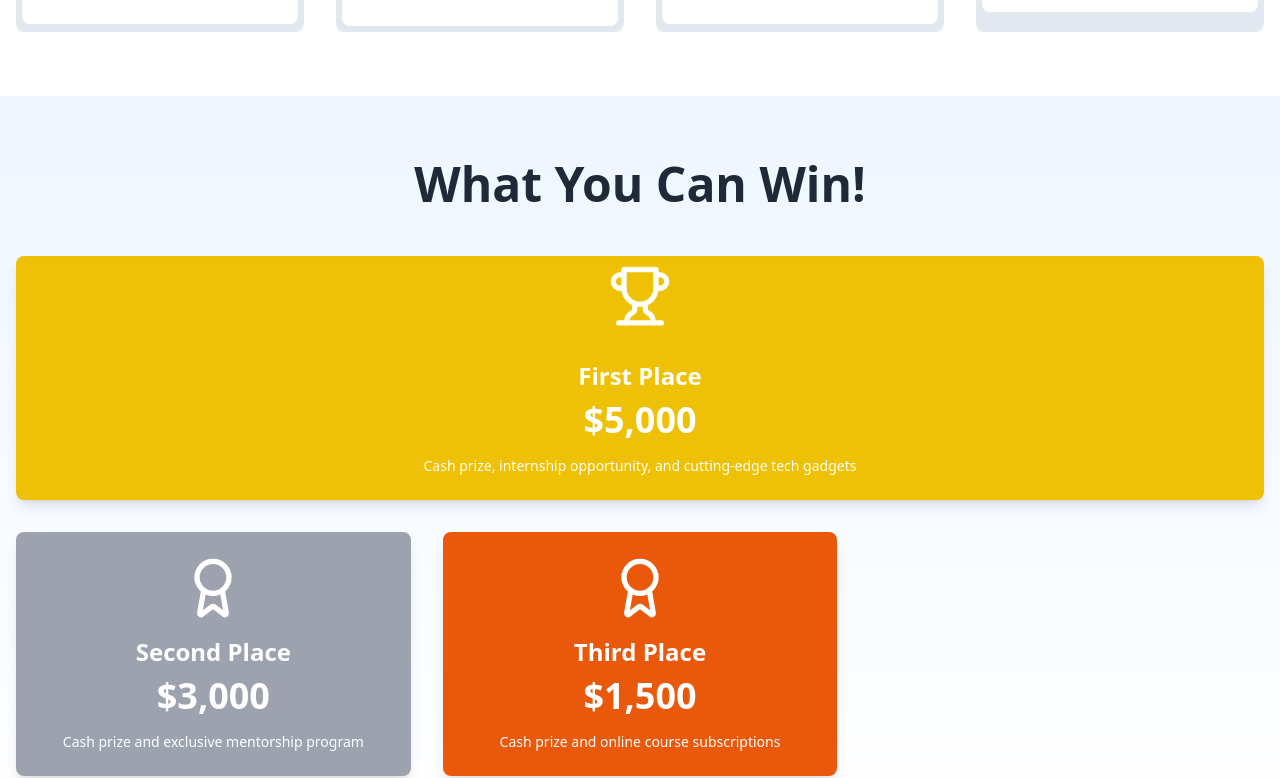
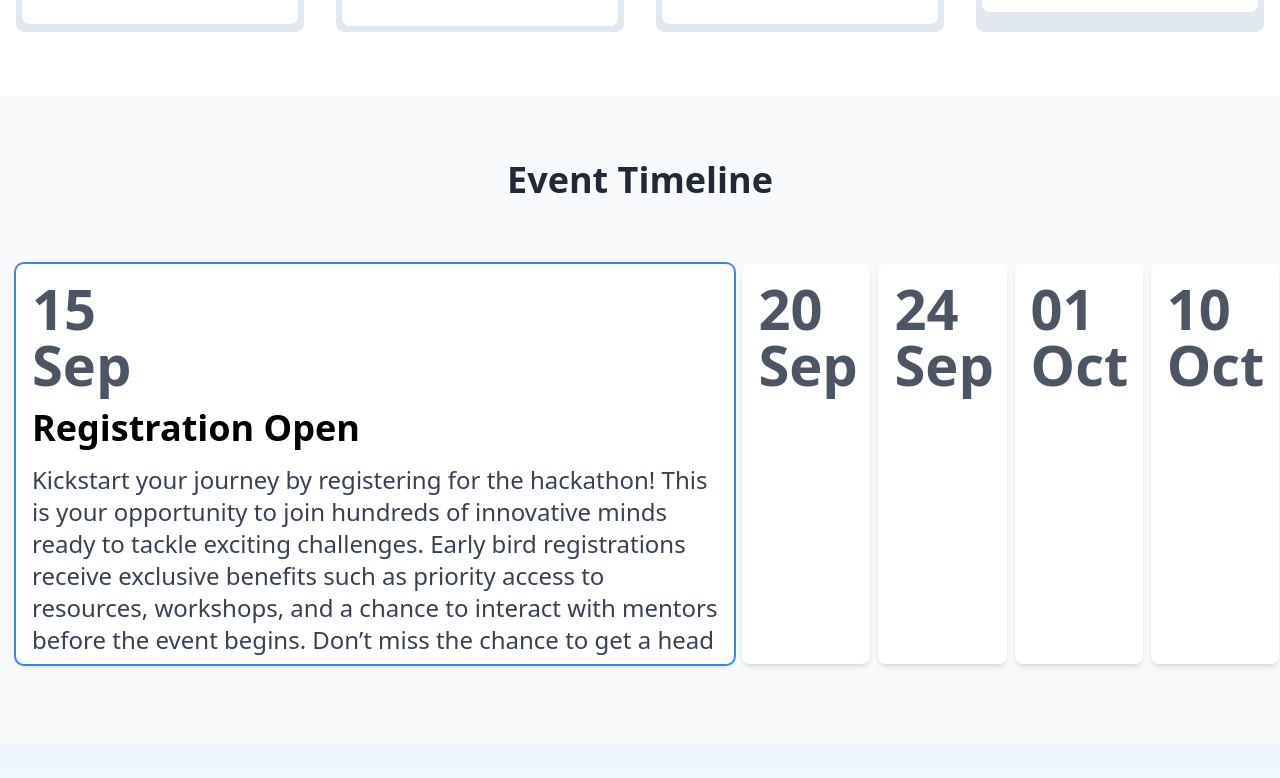
Before and after one commit to Dinil-Thilakarathne/HackUni, a Next.js app: page / in a window 1280 px wide. Shown: the part 1312-2090 px from the top of the page. Built offline with nearby package versions, Linux system fonts and the light colour scheme.

Commit message:
feat: add Timeline  section

```diff
--- a/app/page.tsx
+++ b/app/page.tsx
@@ -2,7 +2,7 @@ import Header from "@/components/Header";
 import Hero from "@/components/Hero";
 import IntroductionSection from "@/components/IntroSection";
 import PrizesSection from "@/components/PrizeSection";
-import AnimatedBox from "@/components/ui/AnimatedBox";
+import HorizontalTimelineSection from "@/components/TimelineSection";
 
 export default function Home() {
   return (
@@ -10,15 +10,8 @@ export default function Home() {
       <Header />
       <Hero />
       <IntroductionSection />
+      <HorizontalTimelineSection/>
       <PrizesSection />
-      <div className="h-screen flex items-center justify-center">
-        <AnimatedBox>
-          <span>
-            Lorem ipsum dolor sit amet consectetur adipisicing elit. Cum,
-            necessitatibus!
-          </span>
-        </AnimatedBox>
-      </div>
     </div>
   );
 }
--- a/components/IntroSection.tsx
+++ b/components/IntroSection.tsx
@@ -66,7 +66,7 @@ export default function IntroductionSection() {
               transition={{ duration: 0.6, delay: 0.1 * index }}
               whileHover={{ scale: 1.05 }}
             >
-              <AnimatedBox className="flex h-full w-full items-center justify-center" borderWidth={6}>
+              <AnimatedBox className="flex h-full w-full items-center justify-center" borderWidth={6} borderColor="#3b82f6">
                 <div className="flex flex-col items-center text-center">
                   <div className="mb-4 rounded-full bg-blue-500 p-3 text-white">
                     <objective.icon className="h-8 w-8" />
--- a/components/PrizeSection.tsx
+++ b/components/PrizeSection.tsx
@@ -44,13 +44,13 @@ export default function PrizesSection() {
         >
           What You Can Win!
         </motion.h2>
-        <div className="grid grid-cols-1 gap-8 md:grid-cols-3">
+        <div className="grid grid-cols-1 gap-8 md:grid-cols-2">
           {prizes.map((prize, index) => (
             <motion.div
               key={index}
               className={`relative overflow-hidden rounded-lg shadow-lg ${
                 index === 0
-                  ? "md:col-span-3"
+                  ? "md:col-span-2"
                   : index < 3
                     ? "md:col-span-1"
                     : "md:col-span-1"
@@ -59,10 +59,9 @@ export default function PrizesSection() {
               whileInView={{ opacity: 1, y: 0 }}
               viewport={{ once: true }}
               transition={{ duration: 0.6, delay: index * 0.1 }}
-              whileHover={{ scale: 1.05 }}
-            >
+                          >
               <div
-                className={`${prize.color} flex h-full flex-col items-center justify-center p-6 text-center text-white`}
+                className={`${prize.color} flex h-full flex-col items-center justify-center p-8 text-center text-white`}
               >
                 <prize.icon
                   className={`mb-4 h-16 w-16 ${index === 0 ? "animate-bounce" : ""}`}
--- /dev/null
+++ b/components/TimelineSection.tsx
@@ -0,0 +1,109 @@
+"use client";
+
+import { useState } from "react";
+import { motion, AnimatePresence } from "framer-motion";
+import { cn } from "@/libs/utils";
+
+const timelineEvents = [
+    {
+      title: "Registration Open",
+      date: "15 Sep",
+      description:
+        "Kickstart your journey by registering for the hackathon! This is your opportunity to join hundreds of innovative minds ready to tackle exciting challenges. Early bird registrations receive exclusive benefits such as priority access to resources, workshops, and a chance to interact with mentors before the event begins. Don’t miss the chance to get a head start!",
+    },
+    {
+      title: "Registration Close",
+      date: "20 Sep",
+      description:
+        "The clock is ticking! This is your last opportunity to assemble your team and register for the hackathon before the deadline. Ensure all your details are correct, and be ready to dive into the challenge. After registration closes, no further entries will be accepted, so make sure your team is in!",
+    },
+    {
+      title: "Awareness Sessions",
+      date: "24 Sep",
+      description:
+        "Join our insightful awareness sessions, where you’ll learn everything you need to know about the hackathon. From understanding the event's themes to grasping the competition rules, this is your chance to gain insider knowledge. Experts from various industries will provide valuable tips, helping you refine your approach and maximize your chances of success.",
+    },
+    {
+      title: "Initial Rounds",
+      date: "01 Oct",
+      description:
+        "The competition begins! In the initial rounds, teams will present their concepts and prototypes. This is your moment to showcase creativity and technical skill, as the judges will evaluate each project based on innovation, feasibility, and impact. Early feedback will be provided, helping teams refine their ideas for the final round. Show the judges what you've got!",
+    },
+    {
+      title: "Final Rounds",
+      date: "10 Oct",
+      description:
+        "The top teams advance to the final rounds, where the stakes are higher, and the pressure is on. With refined prototypes and sharpened ideas, participants must deliver their best work. Teams will present their projects in front of a distinguished panel of judges. This is your chance to impress and secure your spot as a potential winner of the hackathon.",
+    },
+    {
+      title: "Award Ceremony",
+      date: "12 Oct",
+      description:
+        "It’s time to celebrate! The award ceremony is the highlight of the event, where the winning teams will be announced, and prizes will be awarded in a grand setting. Join us to honor the achievements of all participants, connect with industry leaders, and enjoy an evening of recognition and celebration. Regardless of the outcome, this is a moment to be proud of your journey.",
+    },
+  ];
+
+
+export default function HorizontalTimelineSection() {
+  const [expandedIndex, setExpandedIndex] = useState(0);
+
+  return (
+    <section className="bg-gray-50 py-16" id="timeline">
+      <div className="container mx-auto px-4">
+        <h2 className="mb-12 text-center text-4xl font-bold text-gray-800 md:text-4xl">
+          Event Timeline
+        </h2>
+        <div
+          className="-mx-4 flex flex-nowrap gap-x-2 overflow-x-hidden  p-4"
+          onMouseLeave={() => setExpandedIndex(0)}
+        >
+          {timelineEvents.map((event, index) => (
+            <motion.div
+              key={index}
+              className={cn("h-[50vh] w-fit flex-shrink-0 md:w-80", {
+                "flex-1": expandedIndex === index,
+              })}
+              initial={{ width: "fit-content" }}
+              animate={{
+                width: expandedIndex === index ? "auto" : "fit-content",
+              }}
+              transition={{ duration: 0.2, type: "tween", ease: "easeInOut" }}
+            >
+              <motion.div
+                className={`h-full cursor-pointer overflow-hidden rounded-lg bg-white shadow-md ${
+                  expandedIndex === index ? "ring-2 ring-blue-500" : ""
+                }`}
+                onHoverStart={() => setExpandedIndex(index)}
+              >
+                <div className="p-4">
+                  <p className="max-w-[3ch] text-balance text-[3.5rem] font-bold text-gray-600 leading-none pb-4">
+                    {event.date}
+                  </p>
+                  <AnimatePresence>
+                    {expandedIndex === index && (
+                      <div>
+                        <div className="mb-4 flex items-center">
+                          <h3 className="text-4xl font-semibold">
+                            {event.title}
+                          </h3>
+                        </div>
+                        <motion.p
+                          className="text-balance  text-2xl text-gray-700 w-[50ch]"
+                          initial={{ clipPath: "inset(0% 0 100% 0)" }}
+                          animate={{ clipPath: "inset(0% 0 0% 0)" }}
+                          transition={{ duration: 0.5, type: "tween", ease: "easeIn" }}
+                        >
+                          {event.description}
+                        </motion.p>
+                      </div>
+                    )}
+                  </AnimatePresence>
+                </div>
+              </motion.div>
+            </motion.div>
+          ))}
+        </div>
+      </div>
+    </section>
+  );
+}
--- a/package.json
+++ b/package.json
@@ -9,6 +9,7 @@
     "lint": "next lint"
   },
   "dependencies": {
+    "@uidotdev/usehooks": "^2.4.1",
     "clsx": "^2.1.1",
     "framer-motion": "^11.5.4",
     "lucide-react": "^0.441.0",
```
Also changed, not shown: 1 other file (tests, documents, lock files or other folders).
